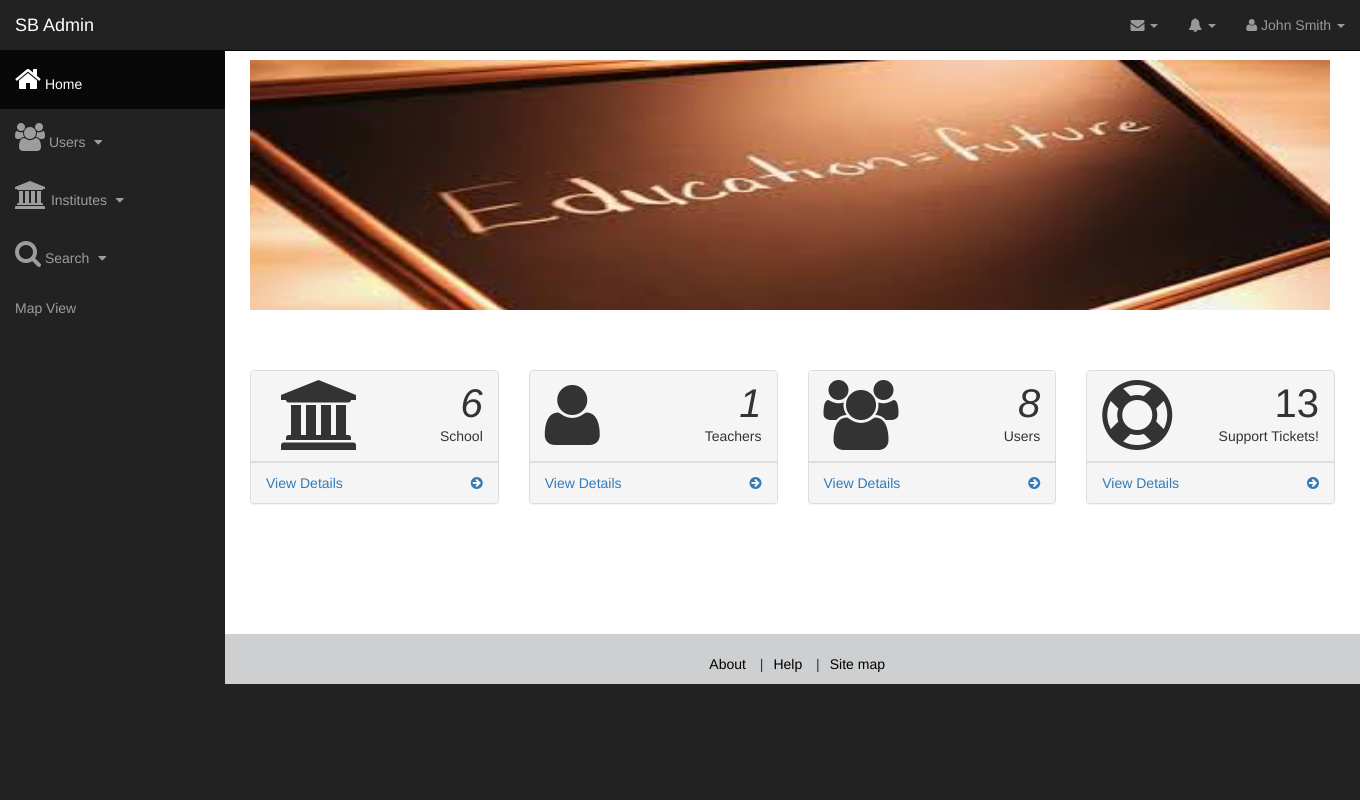
After one commit to dineth454/MOE, a PHP site: page /PZInstitute_User/PZInstituteUserHome.php in a window 1360 px wide. The commit adds this page. Run offline with PHP 8.4, Linux system fonts and the light colour scheme; data comes from the database, SQL or seed files in the repository; grey boxes labelled with a size stand in for pictures from a placeholder-image service; some libraries are stand-ins or nearby versions.

```diff
--- /dev/null
+++ b/PZInstitute_User/PZInstituteUserHome.php
@@ -0,0 +1,241 @@
+
+<!DOCTYPE html>
+<?php
+	 require("../classes/home.php");
+
+    $home = new Home();
+
+    $schools = $home->schools();
+    $teachers = $home->teachers();
+    $users = $home->users();
+?>
+<html lang="en">
+
+<head>
+
+    <meta charset="utf-8">
+    <meta http-equiv="X-UA-Compatible" content="IE=edge">
+    <meta name="viewport" content="width=device-width, initial-scale=1">
+    <meta name="description" content="">
+    <meta name="author" content="">
+
+    <title>SB Admin - Bootstrap Admin Template</title>
+
+    <!-- Bootstrap Core CSS -->
+    <link href="../assets/css/bootstrap.min.css" rel="stylesheet">
+
+    <!-- Custom CSS -->
+    <link href="../assets/css/sb-admin.css" rel="stylesheet">
+
+    <!-- Morris Charts CSS -->
+    <link href="css/plugins/morris.css" rel="stylesheet">
+
+    <!-- Custom Fonts -->
+    <link href="../assets/font-awesome/css/font-awesome.min.css" rel="stylesheet" type="text/css">
+
+    <link href="../assets/css/smallbox.css" rel="stylesheet">
+    <link href="../assets/css/footer.css" rel="stylesheet">
+
+    <!-- HTML5 Shim and Respond.js IE8 support of HTML5 elements and media queries -->
+    <!-- WARNING: Respond.js doesn't work if you view the page via file:// -->
+    <!--[if lt IE 9]>
+        <script src="https://oss.maxcdn.com/libs/html5shiv/3.7.0/html5shiv.js"></script>
+        <script src="https://oss.maxcdn.com/libs/respond.js/1.4.2/respond.min.js"></script>
+    <![endif]-->
+
+</head>
+
+<body>
+
+    <div id="wrapper">
+
+        <!-- Navigation -->
+        <nav class="navbar navbar-inverse navbar-fixed-top" role="navigation">
+            <!-- Brand and toggle get grouped for better mobile display -->
+            <!-- include Navigation BAr -->
+            <?php include '../interfaces/navigation_bar.php' ?>
+            <!--____________________________________________________________________________-->
+            <!-- Sidebar Menu Items-->
+             <!-- Sidebar -->
+            <?php include 'sidebar_PZInstituteUser.php' ?>
+            <!-- /#sidebar-wrapper -->
+            <!-- /.navbar-collapse -->
+        </nav>
+        <!--___________________________________________________________________________________________________________________-->
+
+        <div id="page-wrapper">
+
+            <div class="container-fluid">
+
+                <!-- Page Heading -->
+               <!-- <div class="row">
+                    <div class="col-lg-12">
+                        <h1 class="page-header">
+                            Dashboard <small>Statistics Overview</small>
+                        </h1>
+                        <ol class="breadcrumb">
+                            <li class="active">
+                                <i class="fa fa-dashboard"></i> Dashboard
+                            </li>
+                        </ol>
+                    </div>
+                </div> -->
+                <!-- /.row -->
+
+                <div class="row">
+                    <div class="col-lg-12">
+                        <img src="../images/cover.jpg" alt="education cover" style="width:1080px;height:250px; pading-bottom:10px;">
+                    </div>
+                </div>
+                <!-- /.row -->
+                <br><br><br>
+
+                <div class="row" >
+                    <div class="col-lg-3 col-md-6">
+                        <div class="panel panel-default ">
+                            <div class="panel-heading">
+                                <div class="row">
+                                    <div class="col-xs-3">
+                                        <div class="col-xs-3">
+                                        <i class="fa fa-university fa-5x" aria-hidden="true"></i>
+                                    </div>
+                                    </div>
+                                    <div class="col-xs-9 text-right">
+                                        <div class="huge"><i><?php echo $schools; ?></i></div>
+                                        <div>School</div>
+                                    </div>
+                                </div>
+                            </div>
+                            <a href="#">
+                                <div class="panel-footer">
+                                    <span class="pull-left">View Details</span>
+                                    <span class="pull-right"><i class="fa fa-arrow-circle-right"></i></span>
+                                    <div class="clearfix"></div>
+                                </div>
+                            </a>
+                        </div>
+                    </div>
+                    <div class="col-lg-3 col-md-6">
+                        <div class="panel panel-default">
+                            <div class="panel-heading">
+                                <div class="row">
+                                    <div class="col-xs-3">
+                                        <i class="fa fa-user fa-5x" aria-hidden="true"></i>
+                                    </div>
+                                    <div class="col-xs-9 text-right">
+                                        <div class="huge"><i><?php echo $teachers; ?></i></div>
+                                        <div>Teachers</div>
+                                    </div>
+                                </div>
+                            </div>
+                            <a href="#">
+                                <div class="panel-footer">
+                                    <span class="pull-left">View Details</span>
+                                    <span class="pull-right"><i class="fa fa-arrow-circle-right"></i></span>
+                                    <div class="clearfix"></div>
+                                </div>
+                            </a>
+                        </div>
+                    </div>
+                    <div class="col-lg-3 col-md-6">
+                        <div class="panel panel-default">
+                            <div class="panel-heading">
+                                <div class="row">
+                                    <div class="col-xs-3">
+                                        <i class="fa fa-users fa-5x" aria-hidden="true"></i>
+                                    </div>
+                                    <div class="col-xs-9 text-right">
+                                        <div class="huge"><i><?php echo $users; ?></i></div>
+                                        <div>Users</div>
+                                    </div>
+                                </div>
+                            </div>
+                            <a href="#">
+                                <div class="panel-footer">
+                                    <span class="pull-left">View Details</span>
+                                    <span class="pull-right"><i class="fa fa-arrow-circle-right"></i></span>
+                                    <div class="clearfix"></div>
+                                </div>
+                            </a>
+                        </div>
+                    </div>
+                    <div class="col-lg-3 col-md-6">
+                        <div class="panel panel-default">
+                            <div class="panel-heading">
+                                <div class="row">
+                                    <div class="col-xs-3">
+                                        <i class="fa fa-support fa-5x"></i>
+                                    </div>
+                                    <div class="col-xs-9 text-right">
+                                        <div class="huge">13</div>
+                                        <div>Support Tickets!</div>
+                                    </div>
+                                </div>
+                            </div>
+                            <a href="#">
+                                <div class="panel-footer">
+                                    <span class="pull-left">View Details</span>
+                                    <span class="pull-right"><i class="fa fa-arrow-circle-right"></i></span>
+                                    <div class="clearfix"></div>
+                                </div>
+                            </a>
+                        </div>
+                    </div>
+                </div>
+                <!-- /.row -->
+                <br><br><br><br><br>
+
+                <!-- /.row -->
+
+               <!-- <div class="row">
+
+
+                    <div class="col-lg-4">
+                        <div class="panel panel-default">
+                            <div class="panel-heading">
+                                <h3 class="panel-title"><i class="fa fa-money fa-fw"></i> Transactions Panel</h3>
+                            </div>
+                            <div class="panel-body">
+
+                                <div class="text-right">
+                                    <a href="#">View All Transactions <i class="fa fa-arrow-circle-right"></i></a>
+                                </div>
+                            </div>
+                        </div>
+                    </div>
+                </div> -->
+                <!-- /.row -->
+
+
+
+
+            </div>
+            <!-- /.container-fluid -->
+
+        </div>
+        <!-- /#page-wrapper -->
+
+
+    </div>
+    <!-- /#wrapper -->
+    <?php include '../interfaces/footer.php' ?>
+
+
+
+
+    <!-- jQuery -->
+    <script src="../assets/js/jquery.js"></script>
+
+    <!-- Bootstrap Core JavaScript -->
+    <script src="../assets/js/bootstrap.min.js"></script>
+
+    <!-- Morris Charts JavaScript -->
+    <script src="../assets/js/plugins/morris/raphael.min.js"></script>
+    <script src="../assets/js/plugins/morris/morris.min.js"></script>
+    <script src="../assets/js/plugins/morris/morris-data.js"></script>
+
+
+
+</body>
+
+</html>
--- /dev/null
+++ b/PZInstitute_User/sidebar_PZInstituteUser.php
@@ -0,0 +1,39 @@
+<div class="collapse navbar-collapse navbar-ex1-collapse">
+                <ul class="nav navbar-nav side-nav">
+                    <li class="active">
+                        <a href="interface_0.1.php"><i class="fa fa-home fa-2x" aria-hidden="true"></i> Home</a>
+                    </li>
+                    <li>
+                        <a href="javascript:;" data-toggle="collapse" data-target="#collapse1"><i class="fa fa-users fa-2x" ></i> Users <i class="fa fa-fw fa-caret-down"></i></a>
+                        <ul id="collapse1" class="collapse">
+                            <li>
+                                <a href="addEmployee.php">Add User</a>
+                            </li>
+                            <li>
+                                <a href="updateEmployeeFront.php">Update User</a>
+                            </li>
+                        </ul>
+                    </li>
+
+                    <li>
+                        <a href="javascript:;" data-toggle="collapse" data-target="#collapse2"><i class="fa fa-university fa-2x" aria-hidden="true"></i> Institutes <i class="fa fa-fw fa-caret-down"></i></a>
+                        <ul id="collapse2" class="collapse">
+                            <li>
+                                <a href="addSchool.php">Add School</a>
+                            </li>
+                            <li>
+                                <a href="updateSchool.php">Update School</a>
+                            </li>
+                        </ul>
+                    </li>
+
+                    <li>
+                        <a href="javascript:;" data-toggle="collapse" data-target="#collapse4"><i class="fa fa-search fa-2x" aria-hidden="true"></i> Search <i class="fa fa-fw fa-caret-down"></i></a>
+                    </li>
+
+                    <li>
+                        <a href="mapview.php" class="ajax_load slide_font">Map View</a>
+                    </li>
+
+                </ul>
+</div>
```
Also changed, not shown: interfaces/addEmployee.php (+5 -30 lines), interfaces/extendAddEmp.php (added, +345 -0 lines).
